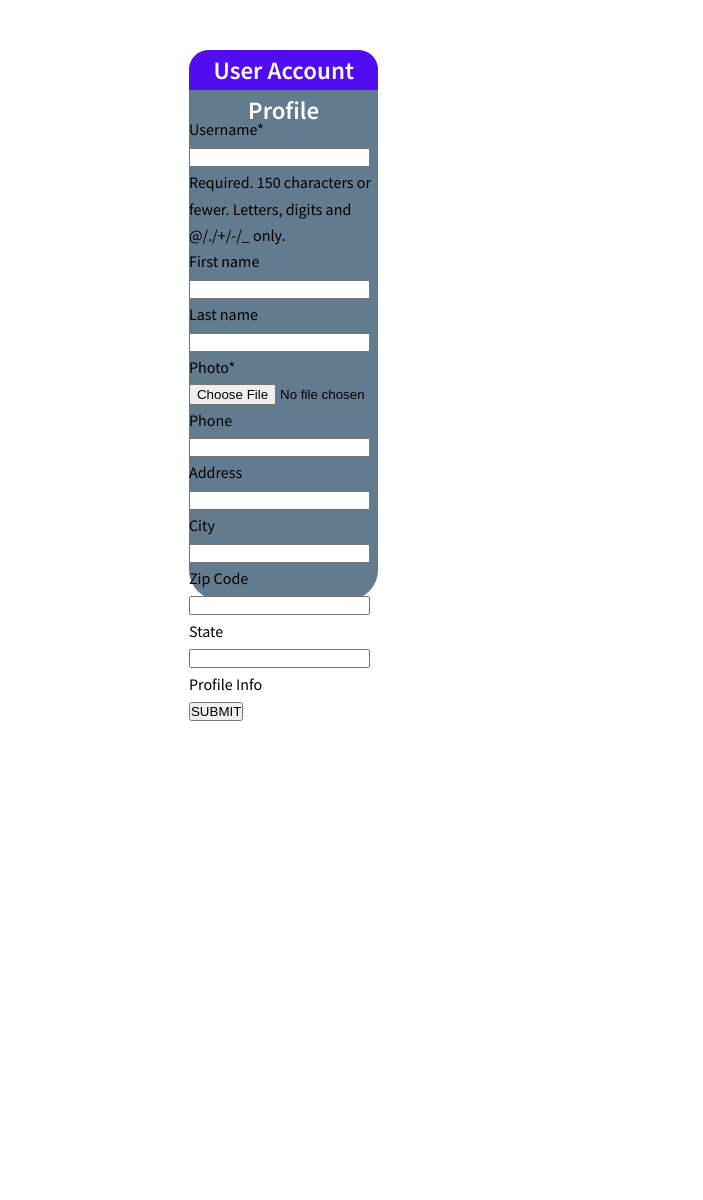
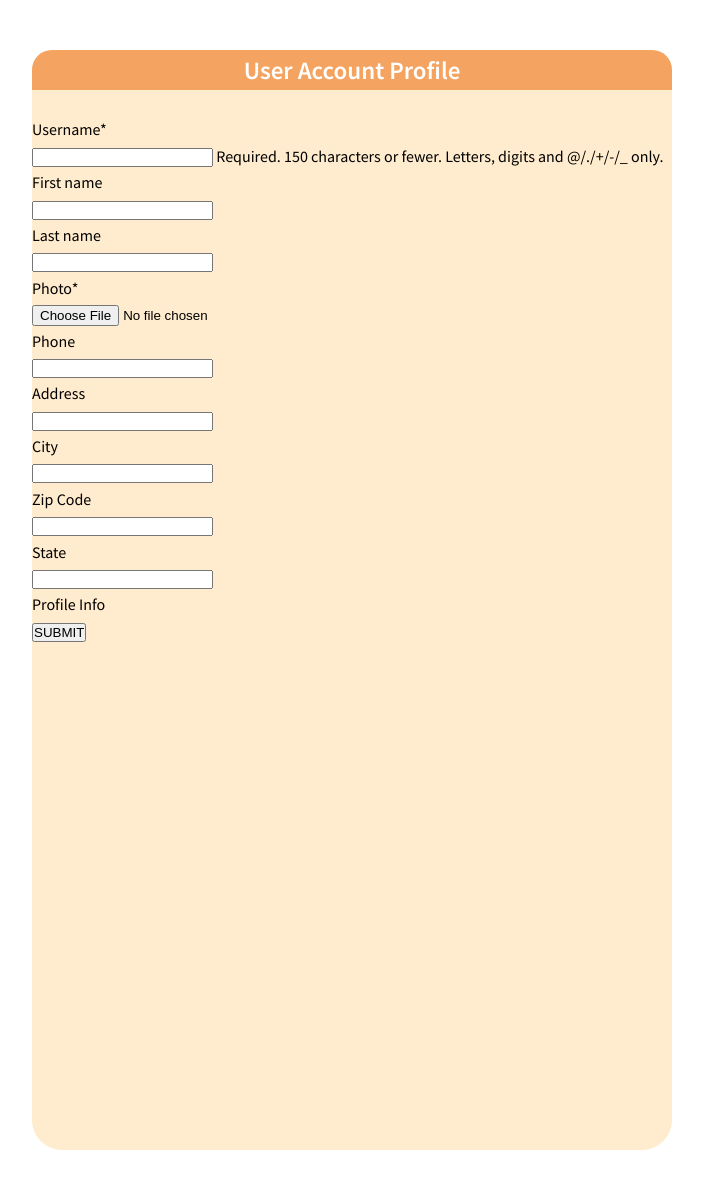
Before and after one commit to gcivil-nyu-org/nyc-accessible-restaurant-advisor, a Django app: template accessible_restaurant/templates/profile/user_profile.html in a window 1280 px wide. Shown: the part 44-1244 px from the top of the page, without its empty margins (32-735 px from the left). Before the commit the page ends 765 px from the top, so only its background shows below. Run offline with Django 3.2, Linux system fonts and the light colour scheme; the template is opened without the code that fills it: values that come from a table or form of the project are taken from there, others are empty; some libraries are stand-ins or nearby versions.

Commit message:
updated CSS profile page

```diff
--- a/accessible_restaurant/static/accessible_restaurant/profile_style.css
+++ b/accessible_restaurant/static/accessible_restaurant/profile_style.css
@@ -3,7 +3,7 @@
     padding: 0;
 }
 .fl{
-    float: left;
+    float: center;
 }
 .warpper{
     width: 100%;
@@ -13,15 +13,15 @@
     background-size: cover;
 }
 .main{
-    width: 30%;
-    height: 550px;
-    background-color: rgba(7, 47, 79, 0.63);
-    margin: 50px 35%;
+    width: 50%;
+    height: 1100px;
+    background-color: blanchedalmond;
+    margin: 50px 5%;
     border-radius: 20px 20px 30px 30px;
 }
 .head{
     width: 100%;
-    background-color: #510cf1;
+    background-color: sandybrown;
     height: 40px;
     border-radius: 20px 20px 0 0;
 }
```
